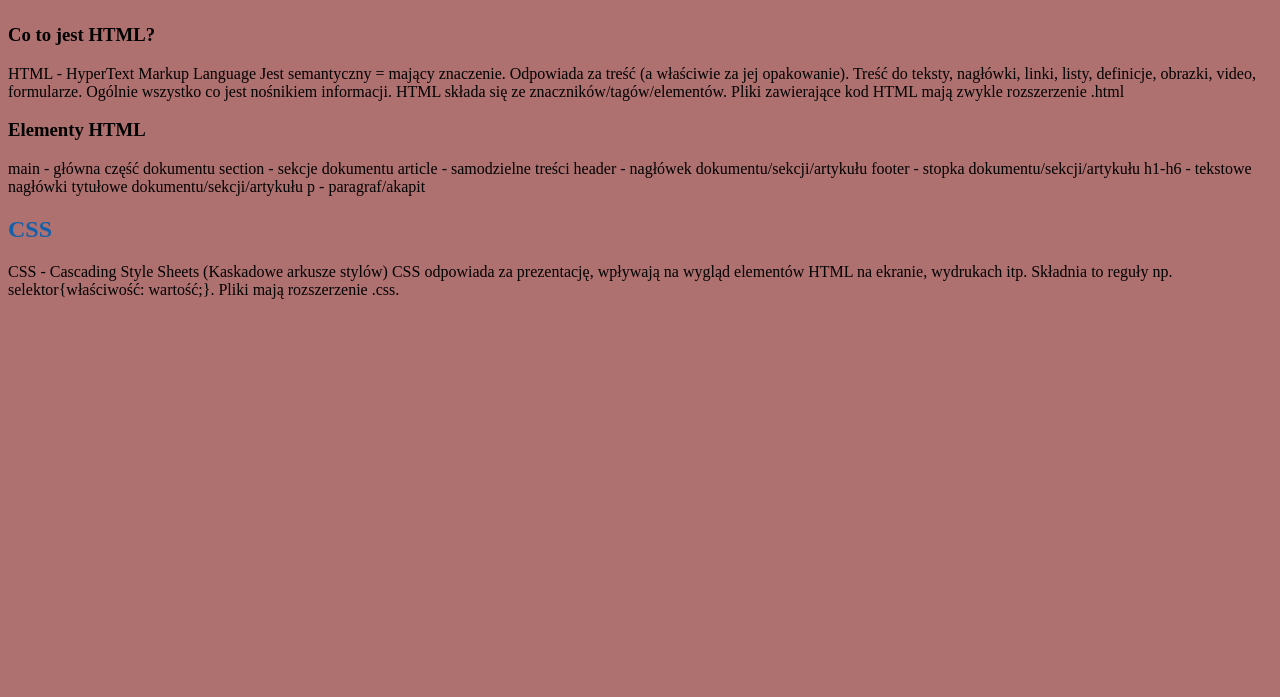
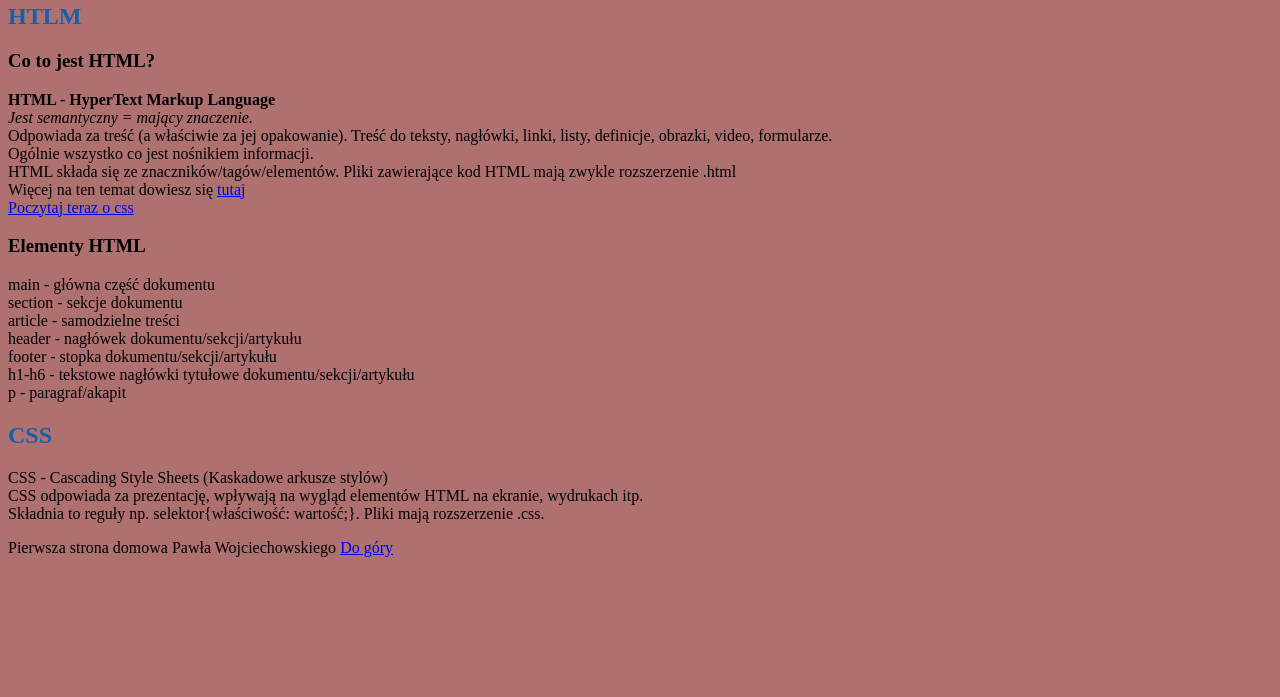
Before and after one commit to pawelwojciechowski00/homepage, a plain HTML site: page index.html in a window 1280 px wide. Shown: the part 103-800 px from the top of the page. Drawn offline with Linux system fonts and the light colour scheme.

Commit message:
Learning html tags

```diff
--- a/index.html
+++ b/index.html
@@ -9,8 +9,14 @@
 </head>
 
 <body>
+	<header>
+		<nav>
+			<a href="index.html">Strona główna</a>
+			<a href="nauka-html.html">Nauka htmla</a>
+		</nav>
+	</header>
 	<main>
-		<header>
+		<header id="top">
 			<h1>Notatnik do kursu WTF: Co ten Frontend</h1>
 		</header>
 
@@ -18,37 +24,46 @@
 			<h2>HTLM</h2>
 			<article>
 				<h3>Co to jest HTML?</h3>
-				HTML - HyperText Markup Language
-				Jest semantyczny = mający znaczenie.
+				<strong>HTML - HyperText Markup Language</strong> <br>
+				<em>Jest semantyczny = mający znaczenie.</em> <br>
 				Odpowiada za treść (a właściwie za jej opakowanie). Treść do teksty, nagłówki, linki, listy, definicje,
 				obrazki,
-				video, formularze. Ogólnie wszystko co jest nośnikiem informacji.
+				video, formularze. <br> Ogólnie wszystko co jest nośnikiem informacji. <br>
 				HTML składa się ze znaczników/tagów/elementów.
-				Pliki zawierające kod HTML mają zwykle rozszerzenie .html
+				Pliki zawierające kod HTML mają zwykle rozszerzenie .html <br>
+				Więcej na ten temat dowiesz się <a href="https://pl.wikipedia.org/wiki/HTML"
+					target="_blank">tutaj</a><br>
+				<a href="#css">Poczytaj teraz o css</a>
 			</article>
 
 			<article>
 				<h3>Elementy HTML</h3>
-				main - główna część dokumentu
-				section - sekcje dokumentu
-				article - samodzielne treści
-				header - nagłówek dokumentu/sekcji/artykułu
-				footer - stopka dokumentu/sekcji/artykułu
-				h1-h6 - tekstowe nagłówki tytułowe dokumentu/sekcji/artykułu
-				p - paragraf/akapit
+				main - główna część dokumentu <br>
+				section - sekcje dokumentu <br>
+				article - samodzielne treści <br>
+				header - nagłówek dokumentu/sekcji/artykułu <br>
+				footer - stopka dokumentu/sekcji/artykułu <br>
+				h1-h6 - tekstowe nagłówki tytułowe dokumentu/sekcji/artykułu <br>
+				p - paragraf/akapit <br>
 			</article>
 		</section>
 
-		<section>
+		<section id="css">
 			<h2>CSS</h2>
-			<p>CSS - Cascading Style Sheets (Kaskadowe arkusze stylów)
-				CSS odpowiada za prezentację, wpływają na wygląd elementów HTML na ekranie, wydrukach itp. Składnia to
+			<p>CSS - Cascading Style Sheets (Kaskadowe arkusze stylów) <br>
+				CSS odpowiada za prezentację, wpływają na wygląd elementów HTML na ekranie, wydrukach itp. <br> Składnia
+				to
 				reguły
 				np.
 				selektor{właściwość: wartość;}. Pliki mają rozszerzenie .css.</p>
 		</section>
 
 	</main>
+
+	<footer>
+		Pierwsza strona domowa Pawła Wojciechowskiego <a href="#top">Do góry</a>
+	</footer>
+
 </body>
 
 </html>
```
Also changed, not shown: nauka-html.html (added, +72 -0 lines), html-ikona.avif (added).
